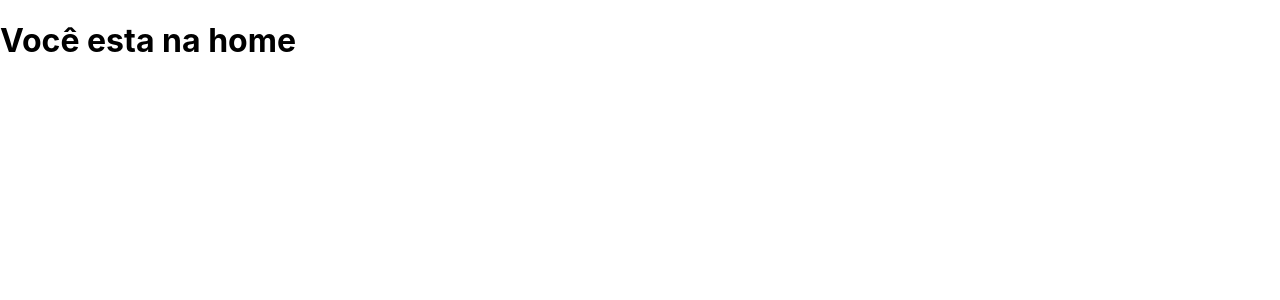
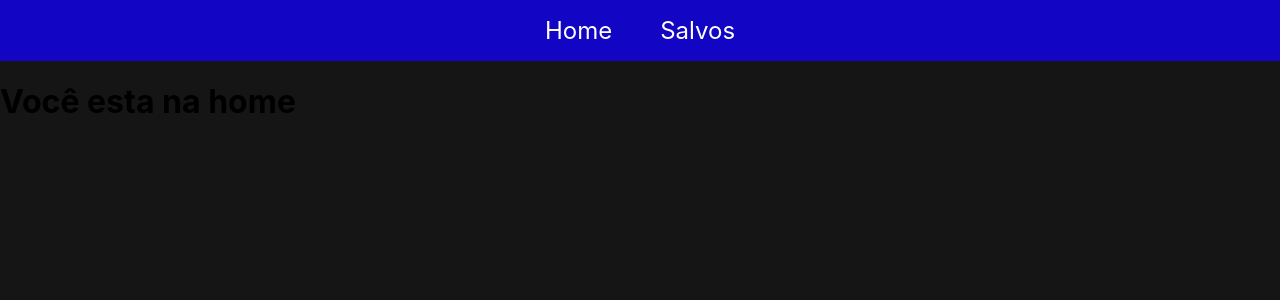
Before and after one commit to kayronbrigido/animania, a React (Create React App) app: page / in a window 1280 px wide. Shown: the top 300 px of the page. Built offline with nearby package versions, Linux system fonts and the light colour scheme.

Commit message:
Create Menu

```diff
--- a/src/App.js
+++ b/src/App.js
@@ -1,9 +1,9 @@
-import Route from './routes';
+import Routes from './routes';
 
 function App() {
   return (
     <div className="App">
-      <Route/>
+      <Routes />
     </div>
   );
 }
--- /dev/null
+++ b/src/components/Header/header-style.css
@@ -0,0 +1,13 @@
+header {
+    background-color: rgba(17, 0, 255, 0.75);
+    text-align: center;
+    color: white;
+    padding: 1em;
+}
+
+.link{
+    text-decoration: none;
+    color: white;
+    font-size: x-large;
+    margin: 1em;
+}
--- /dev/null
+++ b/src/components/Header/index.js
@@ -0,0 +1,13 @@
+import './header-style.css'
+import { Link } from 'react-router-dom';
+
+const Header = () =>{
+    return(
+        <header>
+            <Link className="home link" to="/">Home</Link>
+            <Link className="salvos link "to="/salvos">Salvos</Link>
+        </header>
+    )
+}
+
+export default Header;
--- a/src/index.css
+++ b/src/index.css
@@ -1,4 +1,5 @@
 body {
+  background-color: rgb(22, 21, 21);
   margin: 0;
   font-family: -apple-system, BlinkMacSystemFont, 'Segoe UI', 'Roboto', 'Oxygen',
     'Ubuntu', 'Cantarell', 'Fira Sans', 'Droid Sans', 'Helvetica Neue',
--- a/src/routes.js
+++ b/src/routes.js
@@ -1,11 +1,13 @@
 import {  Switch, BrowserRouter, Route, } from "react-router-dom";
 
+import Header from './components/Header';
 import Home from './pages/home/';
 
 // Create Routes
 const Routes = () => {
     return(
         <BrowserRouter>
+            <Route component={Header} />
             <Switch>
                 <Route exact path="/" component={Home}/>
             </Switch>
```
